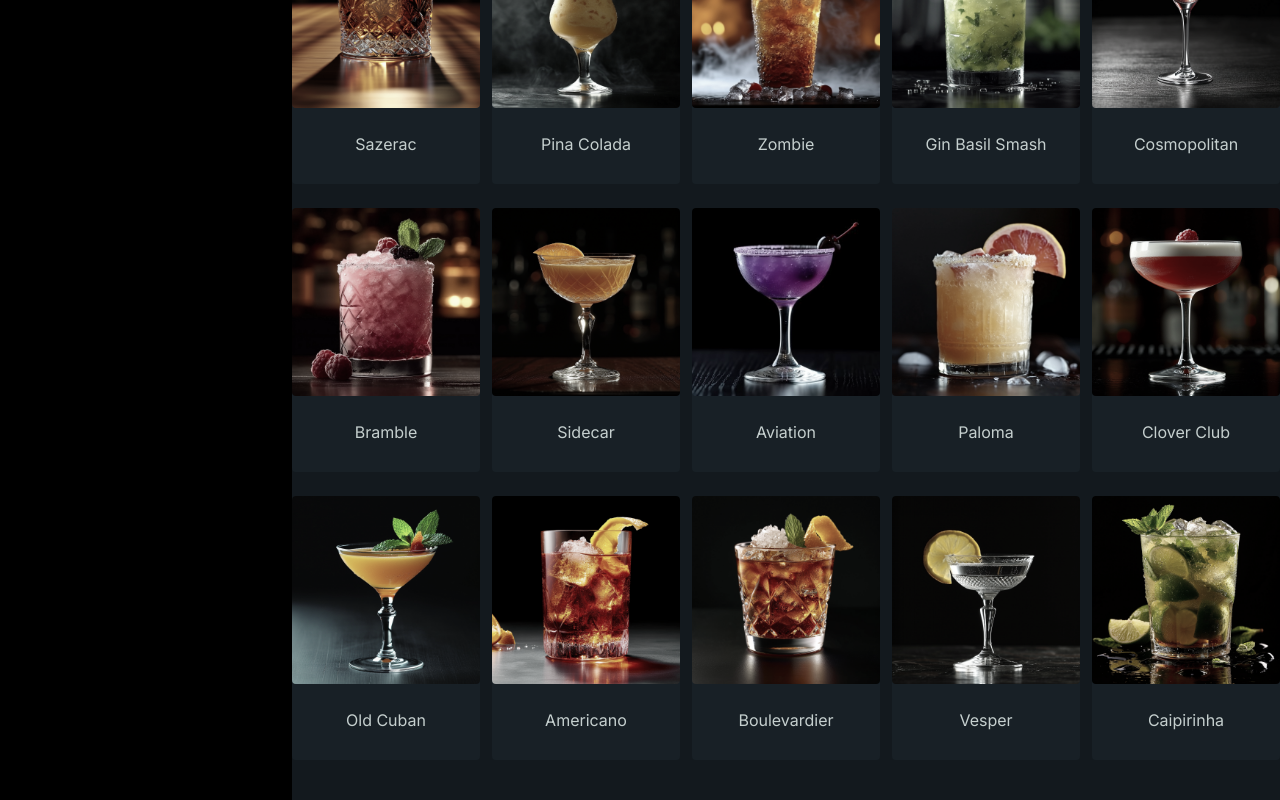
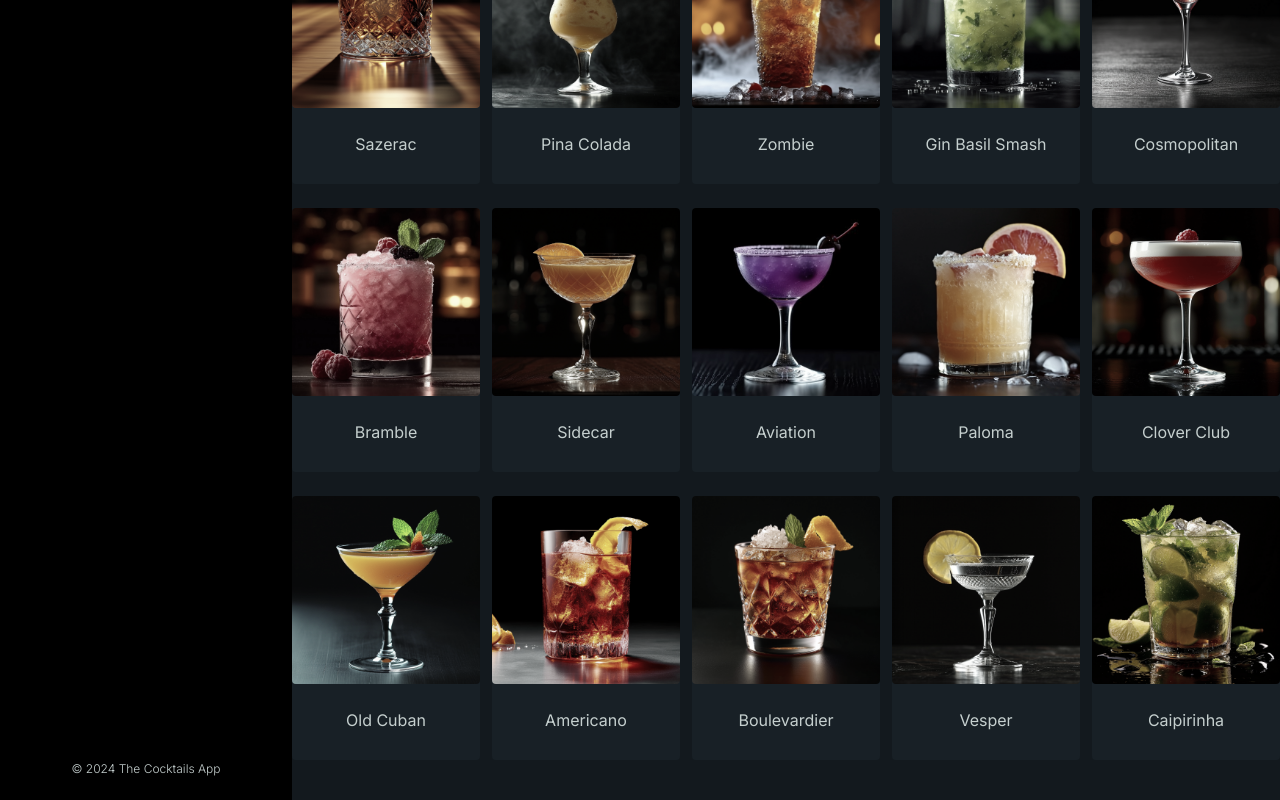
Before and after one commit to ZinaienkovaHanna/react-redux-cocktails-app, a React (Create React App) app: page / in a window 1280 px wide. Shown: the part 1065-1865 px from the top of the page. Built offline with nearby package versions, Linux system fonts and the light colour scheme; no server answers.

Commit message:
added footer

```diff
--- /dev/null
+++ b/src/components/Footer/Footer.module.css
@@ -0,0 +1,7 @@
+.footer {
+    padding-bottom: var(--spacingSmall);
+    color: var(--textMenuColor);
+    font-size: var(--fontSizeSmall);
+    font-weight: var(--fontWeightLight);
+    text-align: center;
+}
--- /dev/null
+++ b/src/components/Footer/Footer.tsx
@@ -0,0 +1,13 @@
+import { FC } from 'react';
+
+import styles from './Footer.module.css';
+
+const Footer: FC = () => {
+    const currentYear = new Date().getFullYear();
+
+    return (
+        <p className={styles.footer}>{`© ${currentYear} The Cocktails App`}</p>
+    );
+};
+
+export default Footer;
--- /dev/null
+++ b/src/components/Footer/index.tsx
@@ -0,0 +1 @@
+export { default } from './Footer';
--- a/src/components/Sidebar/Sidebar.module.css
+++ b/src/components/Sidebar/Sidebar.module.css
@@ -1,4 +1,8 @@
 .container {
     width: var(--menuWidth);
+    min-height: 100vh;
     background-color: var(--backgroundMenuColor);
+    display: flex;
+    flex-direction: column;
+    justify-content: space-between;
 }
--- a/src/components/Sidebar/Sidebar.tsx
+++ b/src/components/Sidebar/Sidebar.tsx
@@ -2,6 +2,7 @@ import { FC } from 'react';
 import Menu from '../Menu';
 import Search from '../Search';
 import Dropdown from '../Dropdown';
+import Footer from '../Footer';
 import namesCocktails from '../../mockedData/autocompleteCocktails.json';
 import namesIngredients from '../../mockedData/autocompleteIngredients.json';
 import namesCategories from '../../mockedData/categories.json';
@@ -11,6 +12,7 @@ import styles from './Sidebar.module.css';
 const Sidebar: FC = () => {
     return (
         <div className={styles.container}>
+            <div>
                 <Menu />
                 <Search
                     placeholder="Search by name"
@@ -22,6 +24,8 @@ const Sidebar: FC = () => {
                 />
                 <Dropdown categories={namesCategories} />
             </div>
+            <Footer />
+        </div>
     );
 };
 
```
Lines whose indentation alone changed are shown as unchanged.
